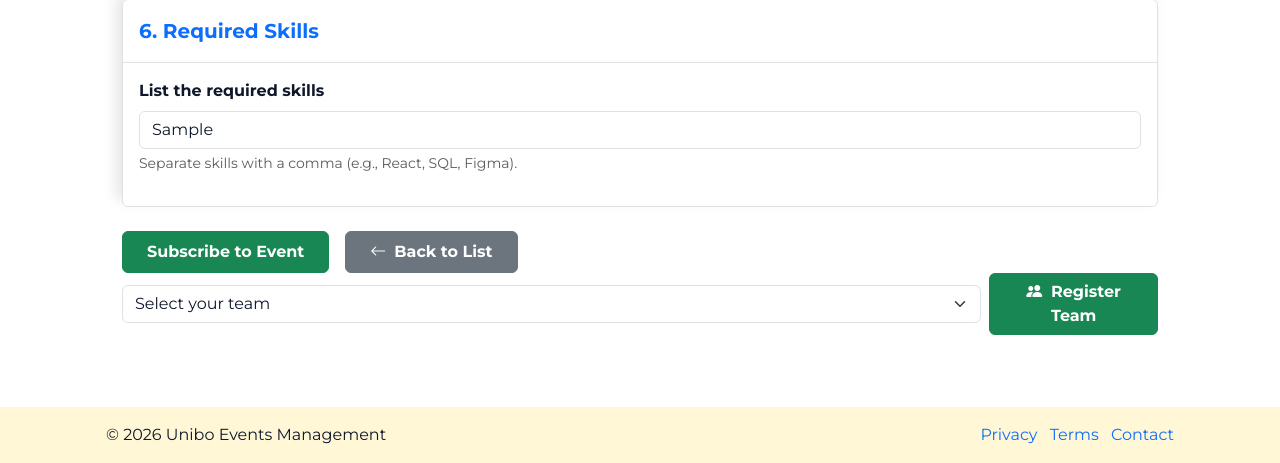
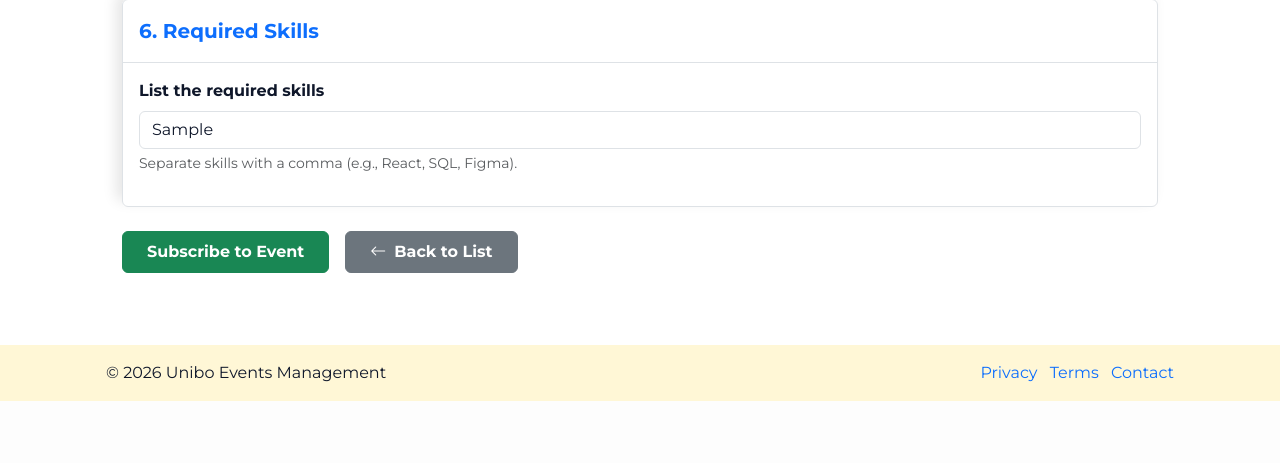
Before and after one commit to PulgaLuca/Unibo-Events-Management, a PHP site: template resources/views/eventShow.twig in a window 1280 px wide. Shown: the part 1946-2409 px from the top of the page. After the commit the page ends 2347 px from the top, so only its background shows below. Run offline with PHP 8.4, Linux system fonts and the light colour scheme; the template is opened without the code that fills it: most values are stand-ins (such as "Sample title", 1, 10 or a date in 2020); grey boxes marked "Sample" are stand-in pictures; some libraries are stand-ins or nearby versions.

Commit message:
minor fixes as usual

```diff
--- a/config/routes.php
+++ b/config/routes.php
@@ -38,8 +38,8 @@ return [
     ['POST', '/events/{id}/delete', [EventController::class, 'deleteEvent']], // Gestisce la cancellazione dell'evento
     ['POST', '/events/{id}/subscribe', [EventController::class, 'subscribeToEvent']],  // Gestisce la cancellazione dell'evento
     ['POST', '/events/{id}/unsubscribe', [EventController::class, 'unsubscribeFromEvent']],  // Gestisce la cancellazione dell'evento
-    ['POST', '/events/{id}/subscribe-team', [EventController::class, 'subscribeTeamToEvent']],  // Gestisce la cancellazione dell'evento di un team
-    ['POST', '/events/{id}/unsubscribe-team', [EventController::class, 'unsubscribeTeamFromEvent']],  // Gestisce la cancellazione dell'evento di un team
+    // ['POST', '/events/{id}/subscribe-team', [EventController::class, 'subscribeTeamToEvent']],  // Gestisce la cancellazione dell'evento di un team
+    // ['POST', '/events/{id}/unsubscribe-team', [EventController::class, 'unsubscribeTeamFromEvent']],  // Gestisce la cancellazione dell'evento di un team
 
     ['GET', '/teams', [TeamController::class, 'index']],          // lista team
     ['GET', '/teams/my-teams', [TeamController::class, 'myTeams']], // i miei team
--- a/resources/views/eventShow.twig
+++ b/resources/views/eventShow.twig
@@ -81,38 +81,6 @@
                 <i class="bi bi-arrow-left me-2" aria-hidden="true"></i>Back to List
             </a>
         </nav>
-
-        {% if not isCreator and not isSubscribed and leadTeams is defined and leadTeams is not empty %}
-        <form method="post"
-            action="/events/{{ data.eventId }}/subscribe-team"
-            class="d-flex gap-2 align-items-center">
-
-            <label for="team_id" class="visually-hidden">
-                Select team to register
-            </label>
-
-            <select name="team_id"
-                    id="team_id"
-                    class="form-select"
-                    required
-                    aria-label="Select team">
-                <option value="" disabled selected>
-                    Select your team
-                </option>
-                {% for team in leadTeams %}
-                    <option value="{{ team.id }}">
-                        {{ team.name }}
-                    </option>
-                {% endfor %}
-            </select>
-
-            <button type="submit"
-                    class="btn btn-success px-4 fw-bold text-white">
-                <i class="bi bi-people-fill me-1"></i>
-                Register Team
-            </button>
-        </form>
-        {% endif %}
 
         {% if isCreator %}
             <hr class="my-5" role="presentation">
```
